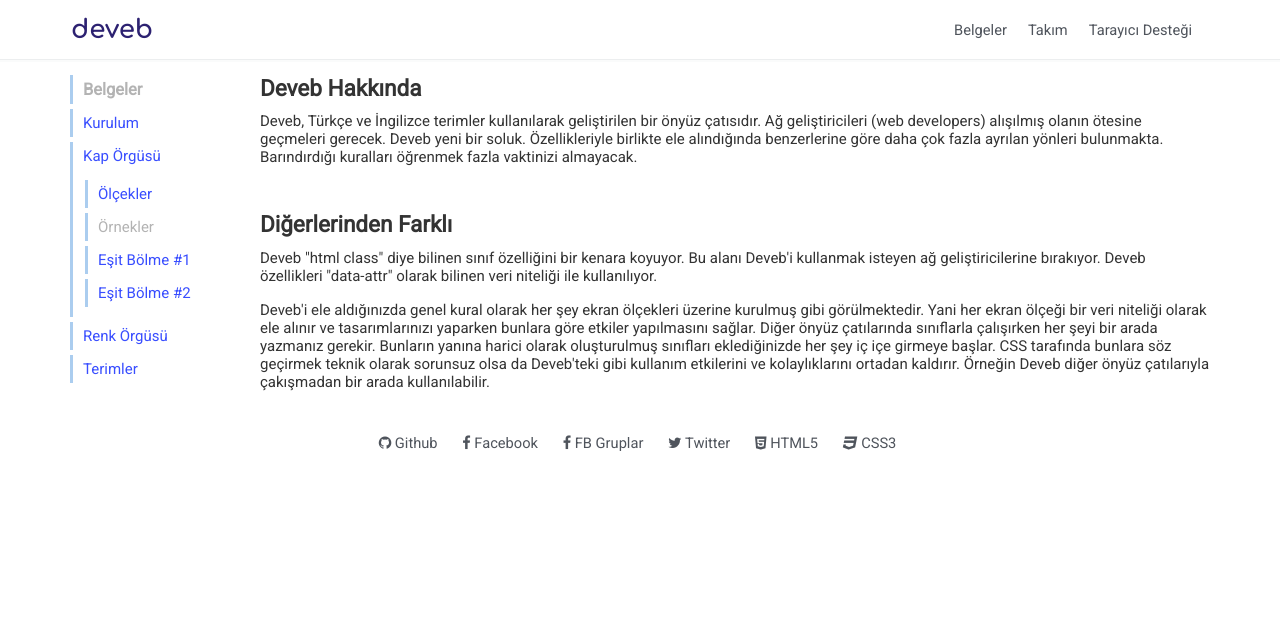
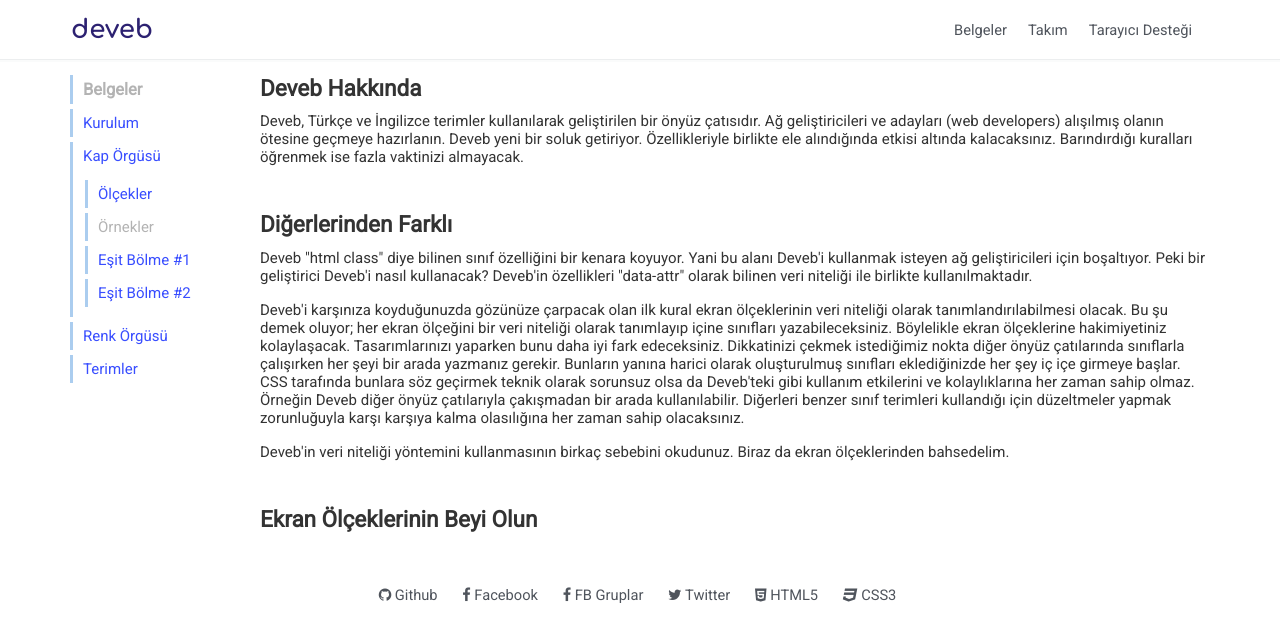
Before and after one commit to data-deveb/data-deveb.github.io, a Jekyll site: the page built from belgeler/deveb.html, in a window 1280 px wide. Shown: the top 642 px of the page. Built offline with Jekyll 4.4.1, drawn with Linux system fonts in a browser that asks for light colours.

Commit message:
Güncelleme

```diff
--- a/belgeler/deveb.html
+++ b/belgeler/deveb.html
@@ -3,7 +3,9 @@
 title: Hakkında
 ---
 <h1>Deveb Hakkında</h1>
-<p>Deveb, Türkçe ve İngilizce terimler kullanılarak geliştirilen bir önyüz çatısıdır. Ağ geliştiricileri (web developers) alışılmış olanın ötesine geçmeleri gerecek. Deveb yeni bir soluk. Özellikleriyle birlikte ele alındığında benzerlerine göre daha çok fazla ayrılan yönleri bulunmakta. Barındırdığı kuralları öğrenmek fazla vaktinizi almayacak.</p>
+<p>Deveb, Türkçe ve İngilizce terimler kullanılarak geliştirilen bir önyüz çatısıdır. Ağ geliştiricileri ve adayları (web developers) alışılmış olanın ötesine geçmeye hazırlanın. Deveb yeni bir soluk getiriyor. Özellikleriyle birlikte ele alındığında etkisi altında kalacaksınız. Barındırdığı kuralları öğrenmek ise fazla vaktinizi almayacak.</p>
 <h1>Diğerlerinden Farklı</h1>
-<p>Deveb "html class" diye bilinen sınıf özelliğini bir kenara koyuyor. Bu alanı Deveb'i kullanmak isteyen ağ geliştiricilerine bırakıyor. Deveb özellikleri "data-attr" olarak bilinen veri niteliği ile kullanılıyor.</p>
-<p>Deveb'i ele aldığınızda genel kural olarak her şey ekran ölçekleri üzerine kurulmuş gibi görülmektedir. Yani her ekran ölçeği bir veri niteliği olarak ele alınır ve tasarımlarınızı yaparken bunlara göre etkiler yapılmasını sağlar. Diğer önyüz çatılarında sınıflarla çalışırken her şeyi bir arada yazmanız gerekir. Bunların yanına harici olarak oluşturulmuş sınıfları eklediğinizde her şey iç içe girmeye başlar. CSS tarafında bunlara söz geçirmek teknik olarak sorunsuz olsa da Deveb'teki gibi kullanım etkilerini ve kolaylıklarını ortadan kaldırır. Örneğin Deveb diğer önyüz çatılarıyla çakışmadan bir arada kullanılabilir. </p>
+<p>Deveb "html class" diye bilinen sınıf özelliğini bir kenara koyuyor. Yani bu alanı Deveb'i kullanmak isteyen ağ geliştiricileri için boşaltıyor. Peki bir geliştirici Deveb'i nasıl kullanacak? Deveb'in özellikleri "data-attr" olarak bilinen veri niteliği ile birlikte kullanılmaktadır.</p>
+<p>Deveb'i karşınıza koyduğunuzda gözünüze çarpacak olan ilk kural ekran ölçeklerinin veri niteliği olarak tanımlandırılabilmesi olacak. Bu şu demek oluyor; her ekran ölçeğini bir veri niteliği olarak tanımlayıp içine sınıfları yazabileceksiniz. Böylelikle ekran ölçeklerine hakimiyetiniz kolaylaşacak. Tasarımlarınızı yaparken bunu daha iyi fark edeceksiniz. Dikkatinizi çekmek istediğimiz nokta diğer önyüz çatılarında sınıflarla çalışırken her şeyi bir arada yazmanız gerekir. Bunların yanına harici olarak oluşturulmuş sınıfları eklediğinizde her şey iç içe girmeye başlar. CSS tarafında bunlara söz geçirmek teknik olarak sorunsuz olsa da Deveb'teki gibi kullanım etkilerini ve kolaylıklarına her zaman sahip olmaz. Örneğin Deveb diğer önyüz çatılarıyla çakışmadan bir arada kullanılabilir. Diğerleri benzer sınıf terimleri kullandığı için düzeltmeler yapmak zorunluğuyla karşı karşıya kalma olasılığına her zaman sahip olacaksınız.</p>
+<p>Deveb'in veri niteliği yöntemini kullanmasının birkaç sebebini okudunuz. Biraz da ekran ölçeklerinden bahsedelim.</p>
+<h1>Ekran Ölçeklerinin Beyi Olun</h1>
```
